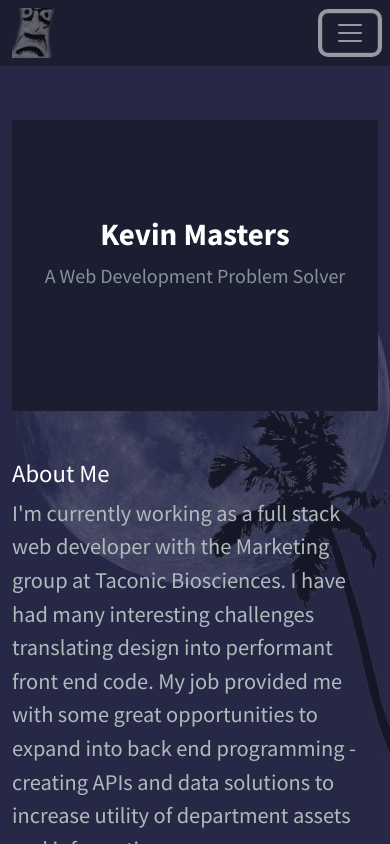
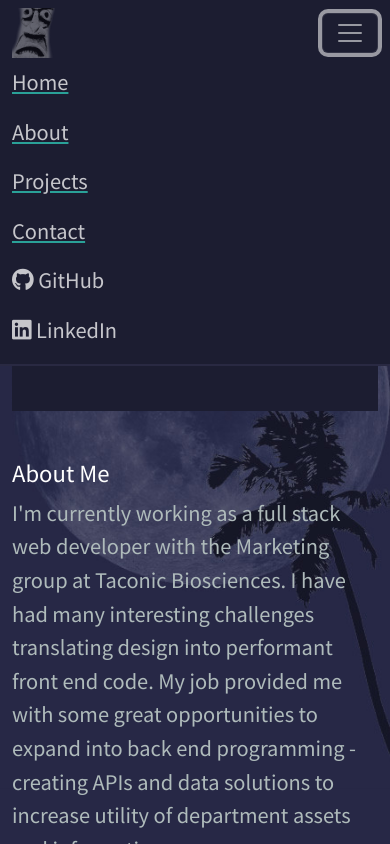
Before and after one commit to kevinsmasters/kmrjs, a Next.js app: page / in a window 390 px wide. Both pictures are taken after a click on the button "Toggle navigation". Shown: the top 844 px of the page. Built offline with nearby package versions, Linux system fonts and the light colour scheme.

Commit message:
adds hamburger nav action

```diff
--- a/components/nav.js
+++ b/components/nav.js
@@ -1,7 +1,9 @@
-import Link from 'next/link'
-import Image from 'next/image'
+import Link from 'next/link';
+import { useState } from 'react';
+import Image from 'next/image';
 
 export default function MainNav() {
+    const [toggleMenu, setToggleMenu] = useState( false );
     return(
         <div id="mainNav">
 
@@ -17,12 +19,20 @@ export default function MainNav() {
                     />
                 </a>
                 </Link>
-                <button className="navbar-toggler" type="button" data-bs-toggle="collapse" data-bs-target="#navbarColor02" aria-controls="navbarColor02" aria-expanded="false" aria-label="Toggle navigation">
+                <button
+                    className="navbar-toggler"
+                    type="button" data-bs-toggle="collapse"
+                    data-bs-target="#navbarColor02"
+                    aria-controls="navbarColor02"
+                    aria-expanded="false"
+                    aria-label="Toggle navigation"
+                    onClick = {()=> setToggleMenu(toggleMenu ? false : true)}
+                >
                 <span className="navbar-toggler-icon"></span>
                 </button>
-
-                <div className="collapse navbar-collapse" id="navbarColor02">
-                    <ul className="navbar-nav me-auto">
+                <div className={`collapse navbar-collapse ${toggleMenu ? "show" : ""}`} id="navbarColor02">
+                    <ul className="navbar-nav me-auto"
+                    onClick = {()=> setToggleMenu(toggleMenu ? false : true)}>
                         <li className="nav-item">
                             <Link href="#top">
                                 <a className="nav-link">Home
```
